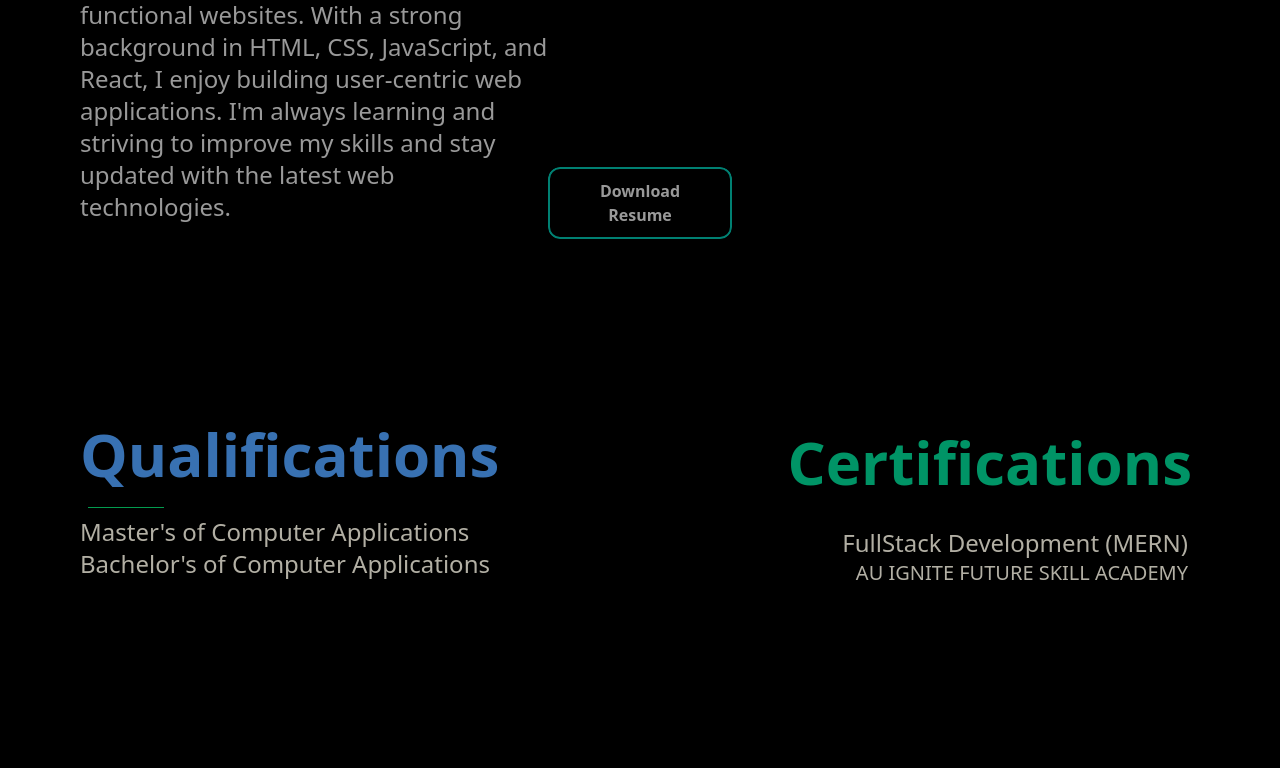
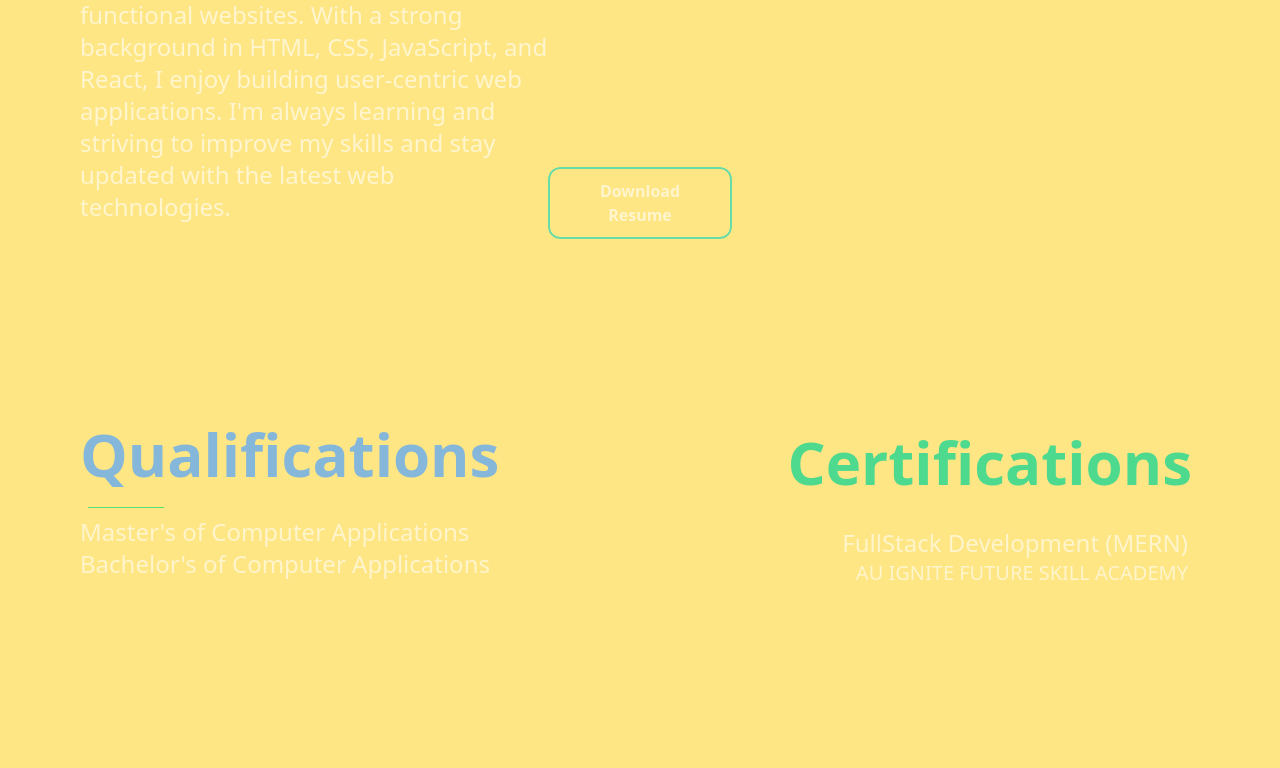
Before and after one commit to akshay-sharma062/Portfolio_Tailwind-Css, a website: page index.html in a window 1280 px wide. Shown: the part 657-1425 px from the top of the page. Drawn offline with nearby package versions, Linux system fonts and the light colour scheme.

Commit message:
new updations

```diff
--- a/index.html
+++ b/index.html
@@ -48,7 +48,7 @@
       }
     </style>
   </head>
-  <body class="bg-black">
+  <body class="bg-amber-200">
    <div class=" lg:p-20 p-5">
      <!-- navbar -->
      <nav >
```
